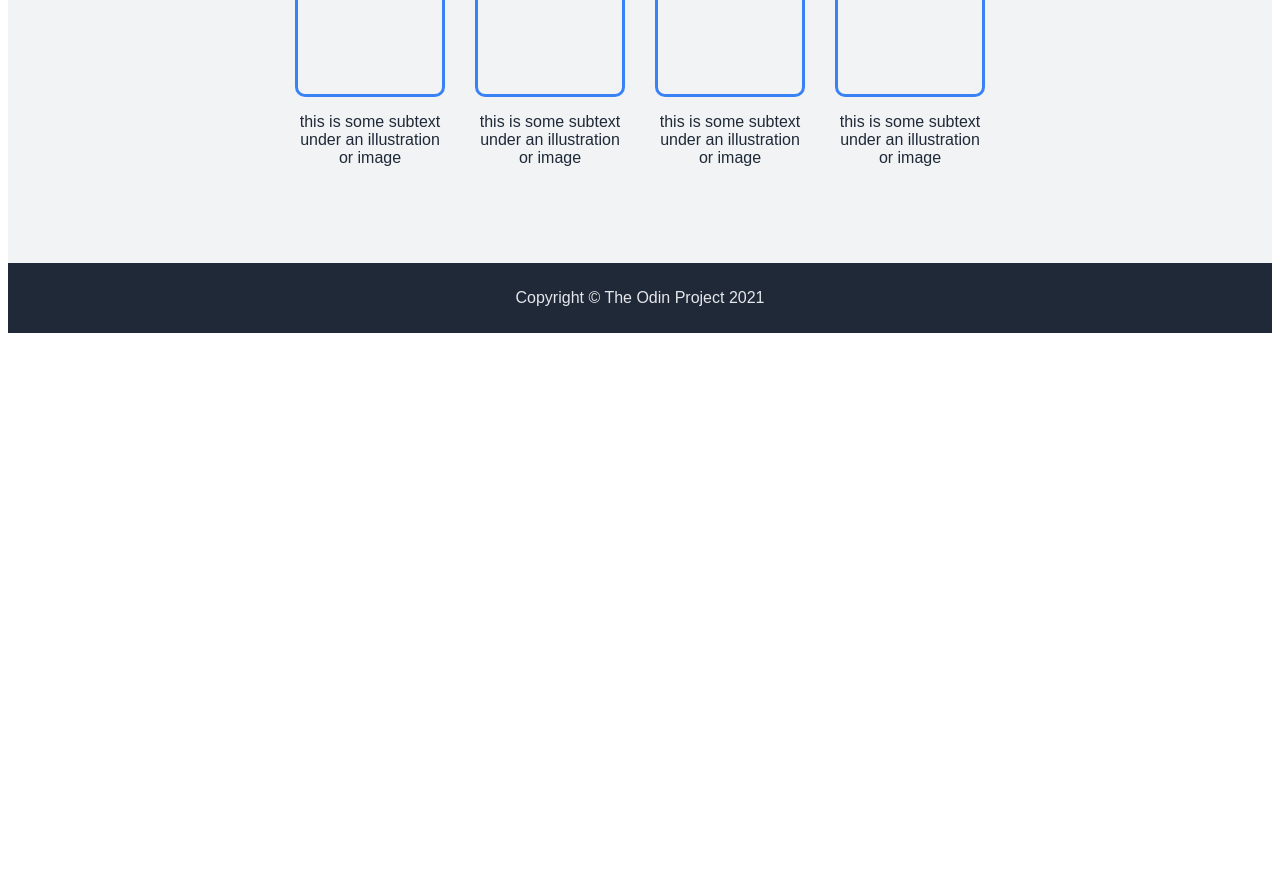
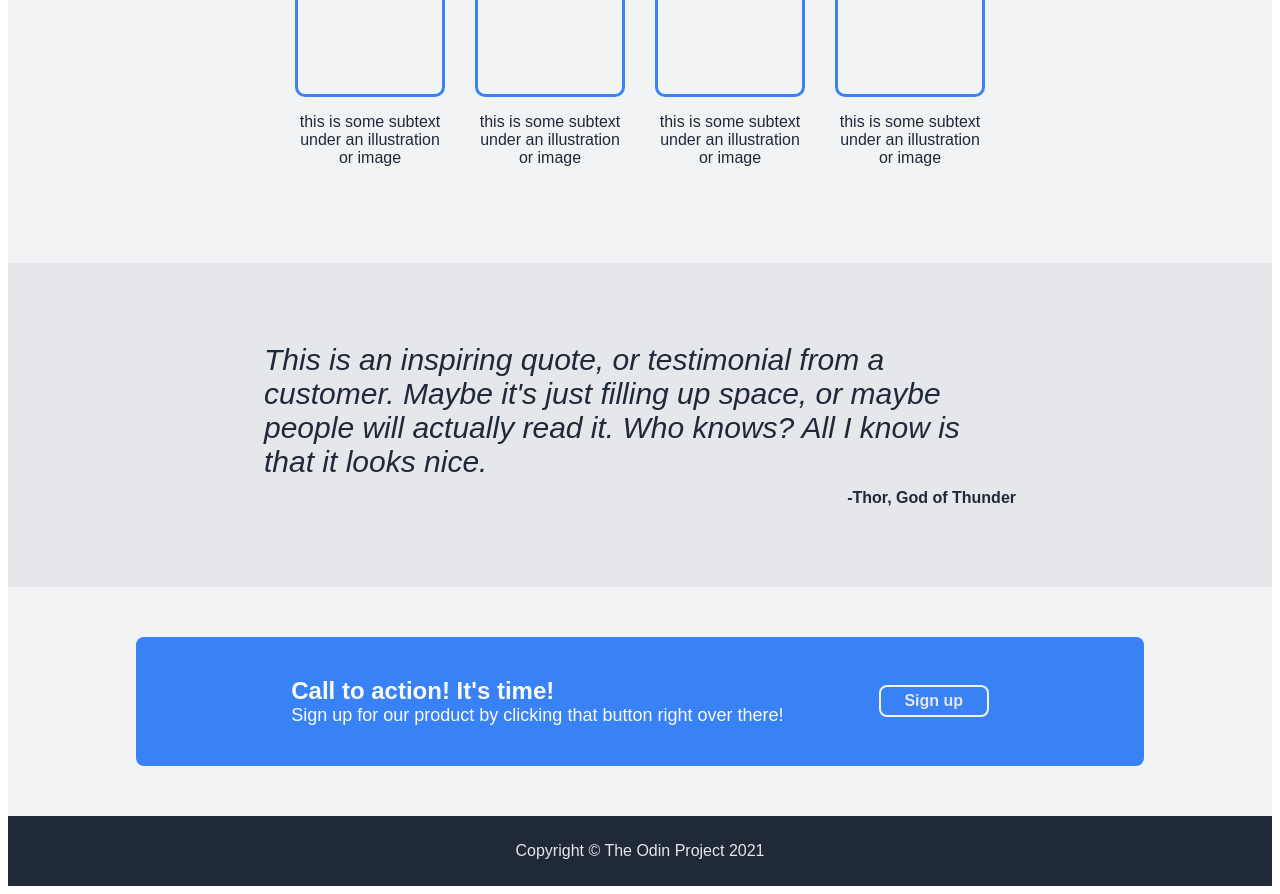
Before and after one commit to gtpWebDev/odin-landing-page, a plain HTML site: page index.html in a window 1280 px wide. Shown: the part 585-1479 px from the top of the page. Before the commit the page ends 926 px from the top, so only its background shows below. Drawn offline with Linux system fonts and the light colour scheme.

Commit message:
Quote and action sections added
Add content, structure and styling for quote section.
Add content, structure and styling for action section.

```diff
--- a/index.html
+++ b/index.html
@@ -64,13 +64,24 @@
 
       </div>
 
-
     </div>
 
     <div class="quote-content">
+      <p class="quote-text">This is an inspiring quote, or testimonial from a customer. Maybe it's just filling up space, or maybe people will actually read it. Who knows? All I know is that it looks nice.</p>
+      <p class="quote-author">-Thor, God of Thunder</p>
     </div>
 
     <div class="signup-content">
+      <div class="action-area">
+        <div class="action-text">
+          <p class="bold">Call to action! It's time!</p>
+          <p class="normal">Sign up for our product by clicking that button right over there!</p>
+        </div>
+        <div class="action-button">
+          <button class="white-border" type="button">Sign up</button>
+        </div>
+
+      </div>
     </div>
 
     <div class="footer">
--- a/styles.css
+++ b/styles.css
@@ -95,17 +95,75 @@ a {
 
 .info-content-illustration {
   text-align: center;
-  width: 150px;
+  max-width: 150px;
   color: #1F2937;
 }
 
 
 .info-content-illustration-image {
-
   height: 150px;
   color: #1F2937;
   border: 3px solid #3882F6;
   border-radius: 10px;
+}
+
+.quote-content {
+  background-color: #E5E7EB;
+  color: #1F2937;
+  padding: 80px 20vw;
+}
+
+.quote-text {
+  font-size: 30px;
+  font-style: italic;
+  font-weight: 100;
+  margin: 0;
+  padding-bottom: 10px;
+}
+
+.quote-author {
+  text-align: right;
+  font-weight: 800;
+  color: #1F2937;
+  margin: 0;
+}
+
+.signup-content {
+  padding: 50px 10vw;
+  background-color: #f1f3f5;
+}
+
+.action-area {
+  background-color: #3882F6;
+  border-radius: 8px;
+  display: flex;
+  justify-content: space-evenly;
+  align-items: center;
+  padding: 40px 100px;
+  gap: 40px;
+}
+
+.action-text {
+  color: #F9FAF8;
+}
+
+p.bold { /* bit messy, just practising chaining */
+  font-size: 24px;
+  font-weight: 800;
+  padding: 0;
+  margin: 0;
+}
+
+p.normal { /* bit messy, just practising chaining */
+  font-size: 18px;
+  font-weight: 400;
+  padding: 0;
+  margin: 0;
+}
+
+button.white-border {
+  border: 2px solid #f1f3f5;
+  font-weight: 800;
 }
 
 
@@ -115,6 +173,7 @@ button {
   font-size: 16px;
   padding: 5px 20px;
   border-radius: 8px;
+  min-width: 110px;
 }
 
 .footer {
```
